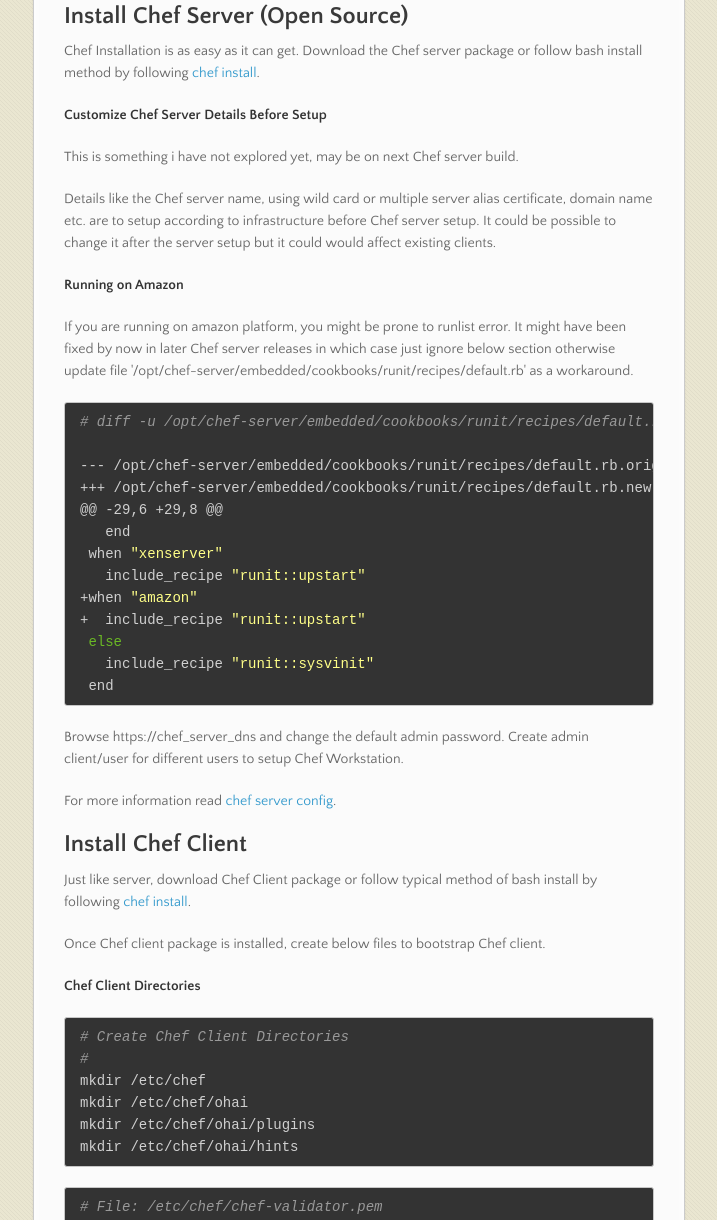
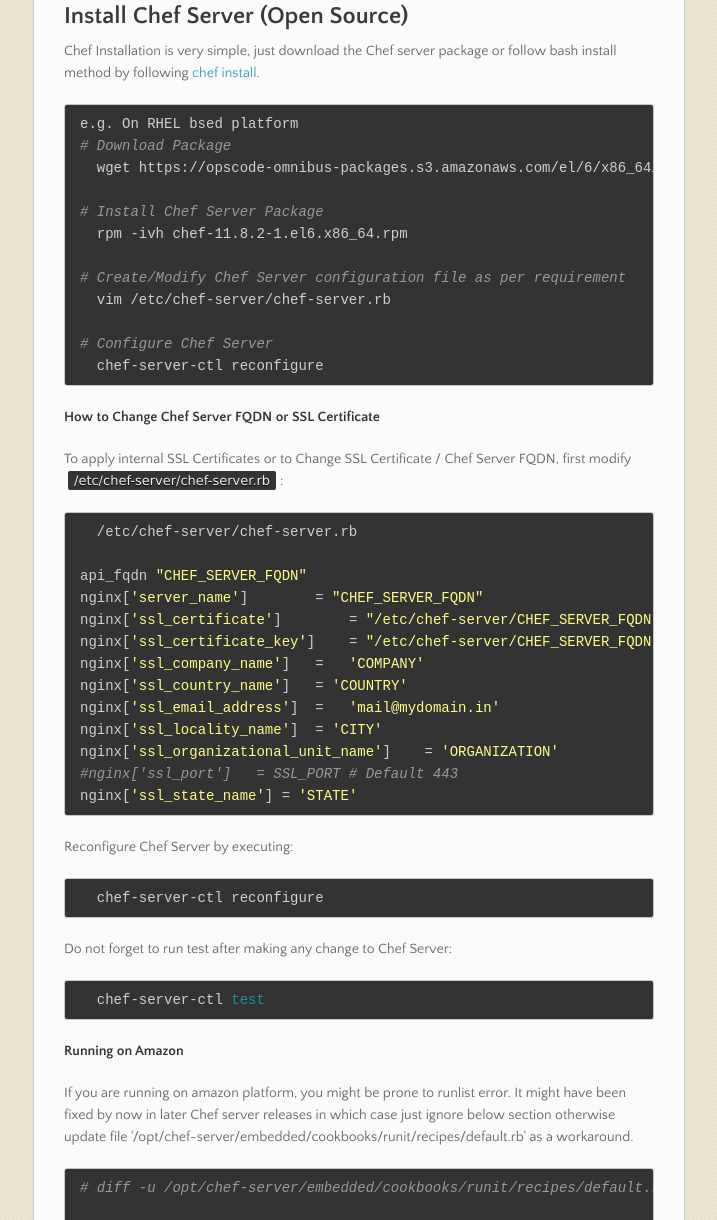
Before and after one commit to vkhatri/chef-repo, a plain HTML site: page index.html in a window 1280 px wide. Shown: the part 1548-2768 px from the top of the page, without its empty margins (282-999 px from the left). Drawn offline with nearby package versions, Linux system fonts and the light colour scheme.

```diff
--- a/index.html
+++ b/index.html
@@ -91,13 +91,50 @@ check out <a href="https://wiki.opscode.com/">Chef Wiki</a> and <a href="http://
 <h2>
 <a name="install-chef-server-open-source" class="anchor" href="#install-chef-server-open-source"><span class="octicon octicon-link"></span></a>Install Chef Server (Open Source)</h2>
 
-<p>Chef Installation is as easy as it can get. Download the Chef server package or follow bash install method by following <a href="http://www.getchef.com/chef/install/">chef install</a>.</p>
+<p>Chef Installation is very simple, just download the Chef server package or follow bash install method by following <a href="http://www.getchef.com/chef/install/">chef install</a>.</p>
 
-<p><strong>Customize Chef Server Details Before Setup</strong></p>
+<div class="highlight highlight-sh"><pre>e.g. On RHEL bsed platform
+<span class="c"># Download Package</span>
+  wget https://opscode-omnibus-packages.s3.amazonaws.com/el/6/x86_64/chef-11.8.2-1.el6.x86_64.rpm
 
-<p>This is something i have not explored yet, may be on next Chef server build.</p>
+<span class="c"># Install Chef Server Package</span>
+  rpm -ivh chef-11.8.2-1.el6.x86_64.rpm
 
-<p>Details like the Chef server name, using wild card or multiple server alias certificate, domain name etc. are to setup according to infrastructure before Chef server setup. It could be possible to change it after the server setup but it could would affect existing clients.</p>
+<span class="c"># Create/Modify Chef Server configuration file as per requirement</span>
+  vim /etc/chef-server/chef-server.rb
+
+<span class="c"># Configure Chef Server</span>
+  chef-server-ctl reconfigure
+</pre></div>
+
+<p><strong>How to Change Chef Server FQDN or SSL Certificate</strong></p>
+
+<p>To apply internal SSL Certificates or to Change SSL Certificate / Chef Server FQDN, first modify <code>/etc/chef-server/chef-server.rb</code>:</p>
+
+<div class="highlight highlight-sh"><pre>  /etc/chef-server/chef-server.rb
+
+api_fqdn <span class="s2">"CHEF_SERVER_FQDN"</span>
+nginx<span class="o">[</span><span class="s1">'server_name'</span><span class="o">]</span>        <span class="o">=</span> <span class="s2">"CHEF_SERVER_FQDN"</span>
+nginx<span class="o">[</span><span class="s1">'ssl_certificate'</span><span class="o">]</span>        <span class="o">=</span> <span class="s2">"/etc/chef-server/CHEF_SERVER_FQDN.crt"</span>
+nginx<span class="o">[</span><span class="s1">'ssl_certificate_key'</span><span class="o">]</span>    <span class="o">=</span> <span class="s2">"/etc/chef-server/CHEF_SERVER_FQDN.key"</span>
+nginx<span class="o">[</span><span class="s1">'ssl_company_name'</span><span class="o">]</span>   <span class="o">=</span>   <span class="s1">'COMPANY'</span>
+nginx<span class="o">[</span><span class="s1">'ssl_country_name'</span><span class="o">]</span>   <span class="o">=</span> <span class="s1">'COUNTRY'</span>
+nginx<span class="o">[</span><span class="s1">'ssl_email_address'</span><span class="o">]</span>  <span class="o">=</span>   <span class="s1">'mail@mydomain.in'</span>
+nginx<span class="o">[</span><span class="s1">'ssl_locality_name'</span><span class="o">]</span>  <span class="o">=</span> <span class="s1">'CITY'</span>
+nginx<span class="o">[</span><span class="s1">'ssl_organizational_unit_name'</span><span class="o">]</span>    <span class="o">=</span> <span class="s1">'ORGANIZATION'</span>
+<span class="c">#nginx['ssl_port']   = SSL_PORT # Default 443</span>
+nginx<span class="o">[</span><span class="s1">'ssl_state_name'</span><span class="o">]</span> <span class="o">=</span> <span class="s1">'STATE'</span>
+</pre></div>
+
+<p>Reconfigure Chef Server by executing:</p>
+
+<div class="highlight highlight-sh"><pre>  chef-server-ctl reconfigure
+</pre></div>
+
+<p>Do not forget to run test after making any change to Chef Server:</p>
+
+<div class="highlight highlight-sh"><pre>  chef-server-ctl <span class="nb">test</span>
+</pre></div>
 
 <p><strong>Running on Amazon</strong></p>
 
```
Also changed, not shown: params.json (+1 -1 lines).
